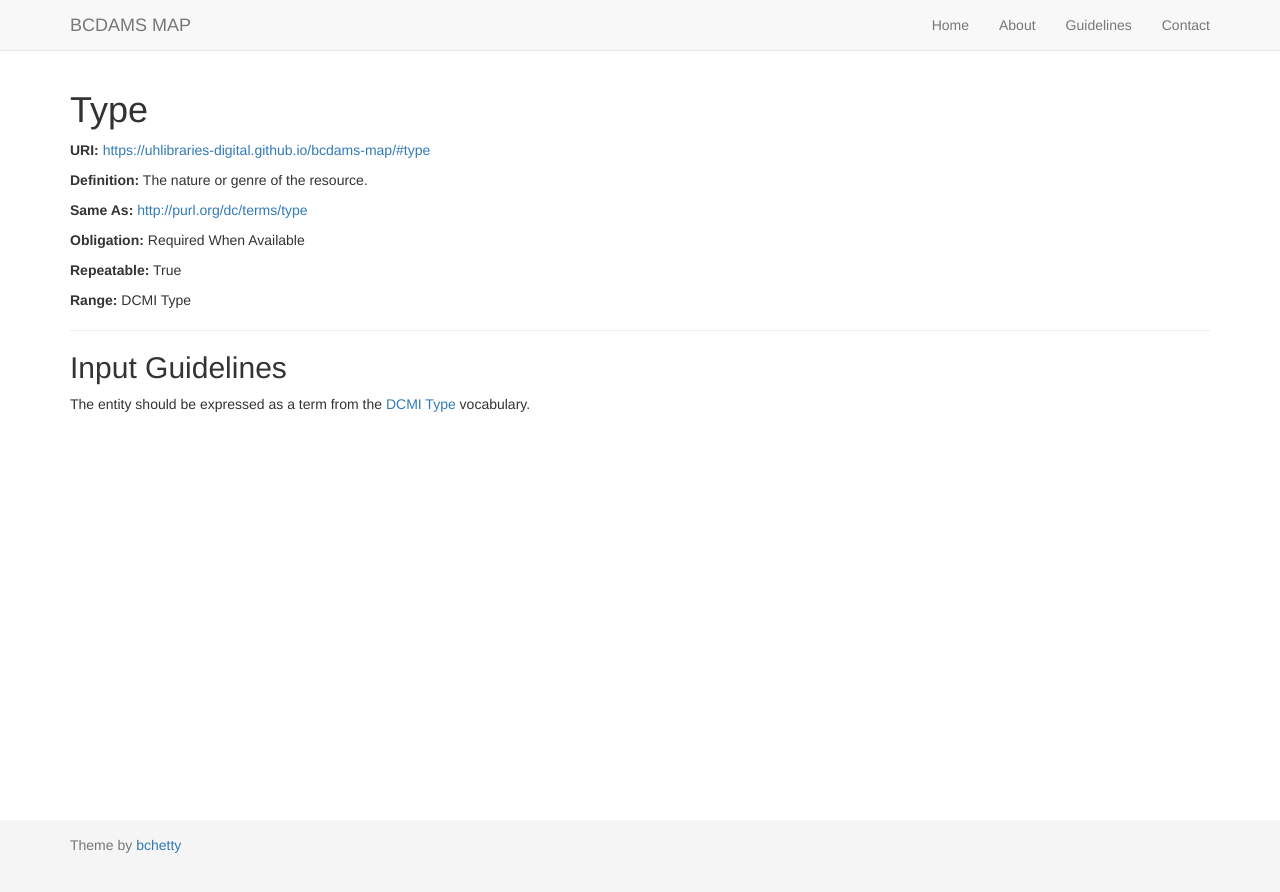
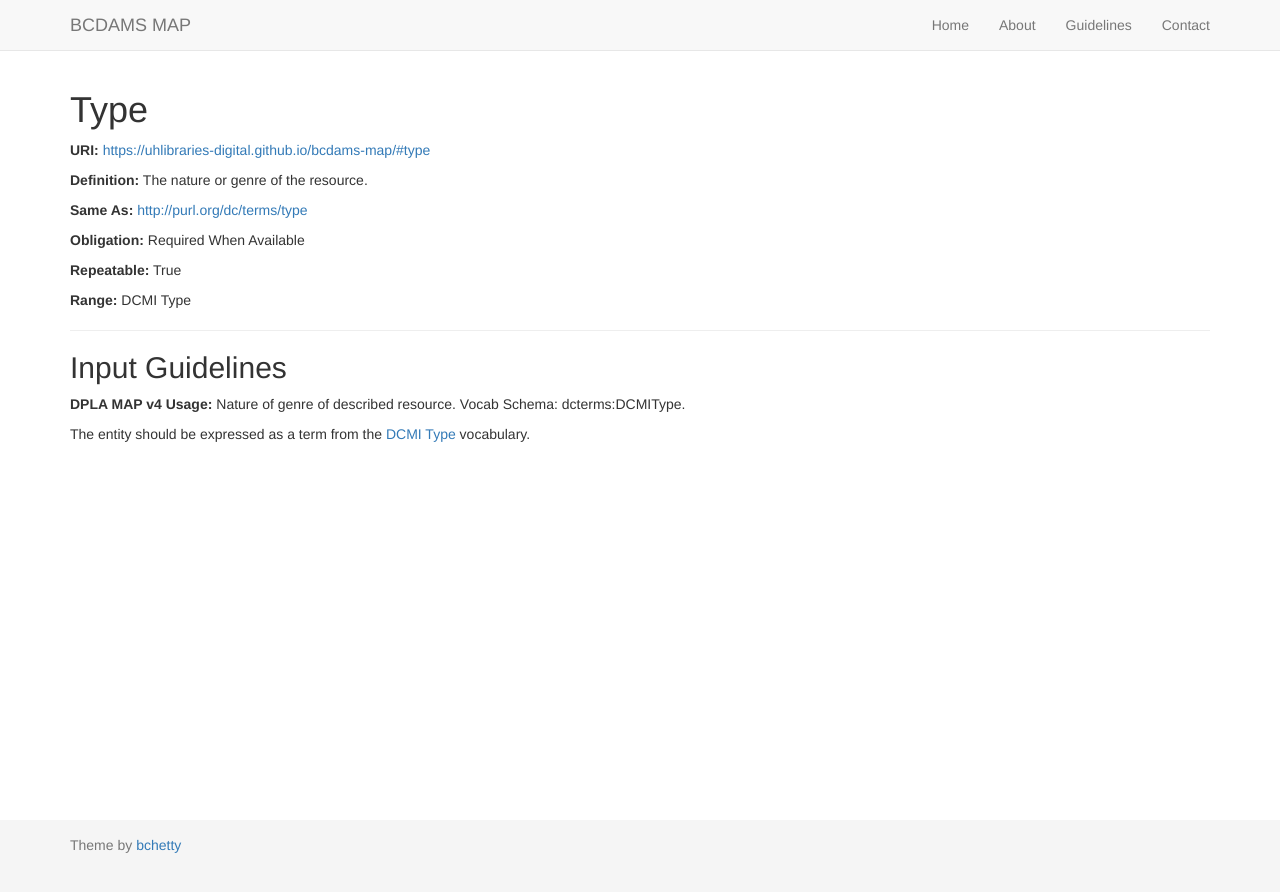
Before and after one commit to uhlibraries-digital/bcdams-map, a Jekyll site: the page built from guidelines/type.md, in a window 1280 px wide. Shown: the top 892 px of the page. Built offline with Jekyll 4.4.1, drawn with Linux system fonts in a browser that asks for light colours; nearby versions of some CDN libraries; comment, search, counter and statistics services are not loaded.

Commit message:
update type guidelines
Added DPLA MAP v4 usage guidelines

```diff
--- a/guidelines/type.md
+++ b/guidelines/type.md
@@ -7,4 +7,6 @@ comments: false
 
 {% include guidelines.md %}
 
+**DPLA MAP v4 Usage:** Nature of genre of described resource. Vocab Schema: dcterms:DCMIType.
+
 The entity should be expressed as a term from the [DCMI Type](http://dublincore.org/documents/2012/06/14/dcmi-terms/?v=dcmitype#H7) vocabulary.
```
